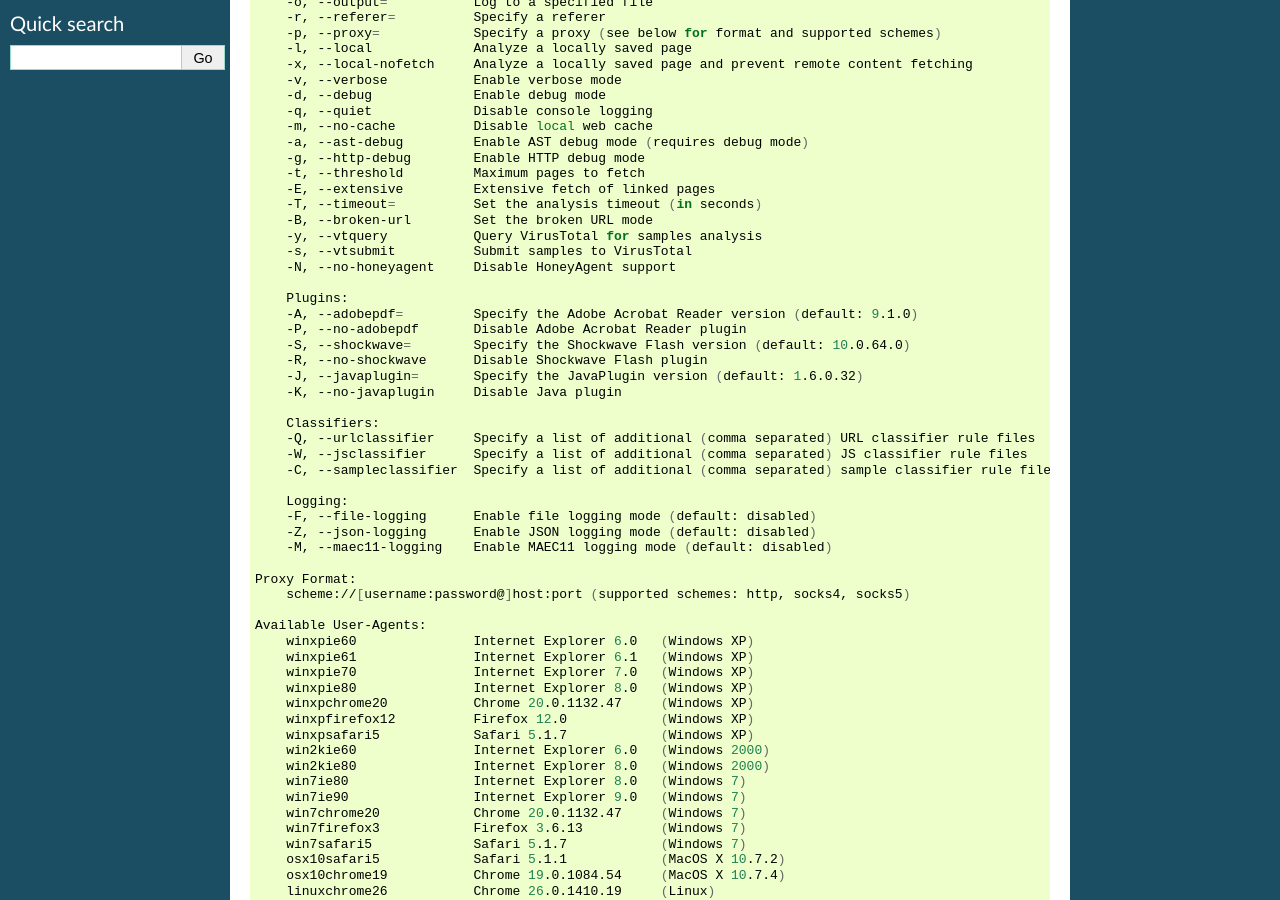
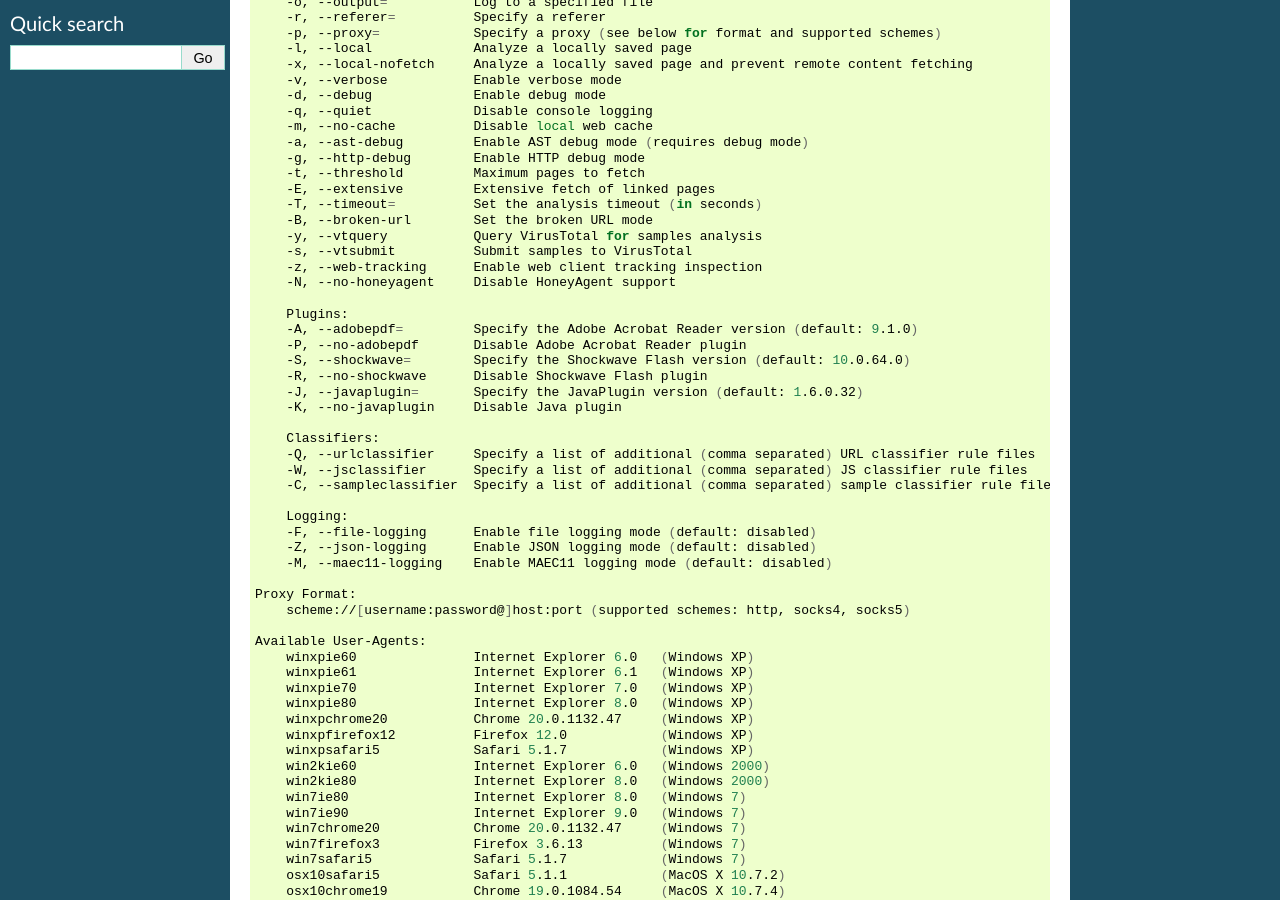
Before and after one commit to buffer/thug, a Sphinx documentation site: the page built from doc/source/usage.rst, in a window 1280 px wide and 900 px high, scrolled down 431 px. Built offline with Sphinx 7.4.7, drawn with Linux system fonts in a browser that asks for light colours.

Commit message:
Documentation update

```diff
--- a/doc/source/usage.rst
+++ b/doc/source/usage.rst
@@ -46,6 +46,7 @@ Let's start our Thug tour by taking a look at the options it provides.
         -B, --broken-url        Set the broken URL mode
         -y, --vtquery           Query VirusTotal for samples analysis
         -s, --vtsubmit          Submit samples to VirusTotal
+        -z, --web-tracking      Enable web client tracking inspection
         -N, --no-honeyagent     Disable HoneyAgent support
 
         Plugins:
```
